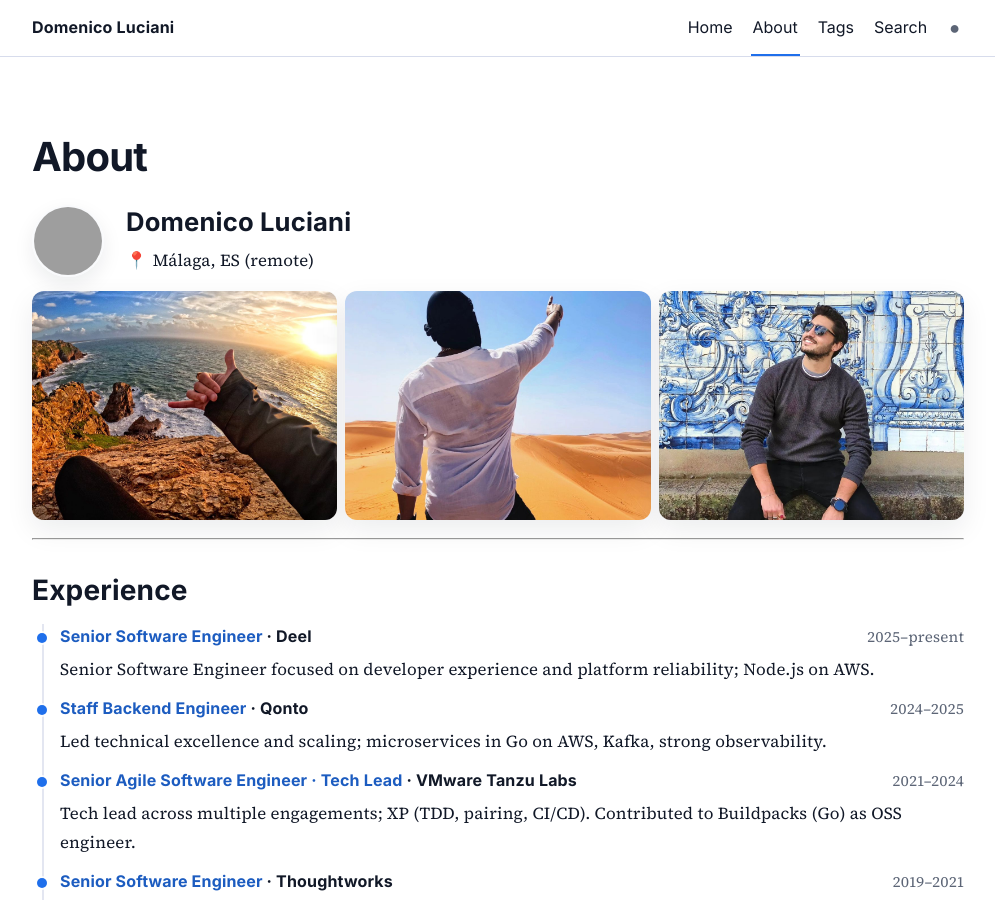
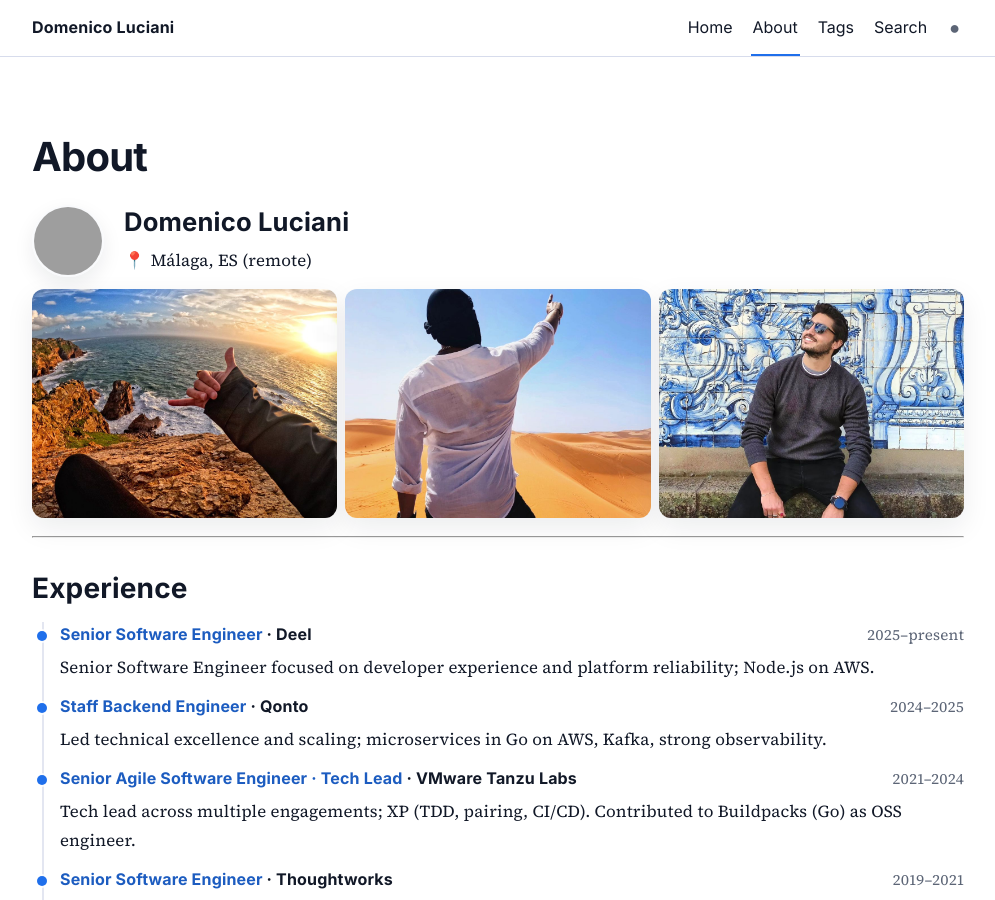
Before and after one commit to dlion/dryrun, a Jekyll site: the page built from about.md, in a window 1280 px wide and 900 px high. Shown: the whole window, without its empty margins (142-1137 px from the left). Built offline with Jekyll 4.4.1, drawn with Linux system fonts in a browser that asks for light colours; grey boxes are pictures that could not be loaded.

Commit message:
name and location next to the pic

```diff
--- a/assets/css/about.css
+++ b/assets/css/about.css
@@ -2,9 +2,9 @@
 
 .about-hero {
   display: grid;
-  grid-template-columns: minmax(0, 1fr);
-  gap: 14px;
-  align-items: start;
+  grid-template-columns: 80px 1fr; /* avatar + text side-by-side by default */
+  gap: 12px;
+  align-items: center;
   margin-bottom: 18px;
 }
 .about-avatar {
@@ -16,7 +16,10 @@
   border: 2px solid color-mix(in srgb, var(--bg) 85%, var(--border) 15%);
   box-shadow: 0 8px 20px rgba(15,23,42,0.08);
 }
-.about-intro { display: grid; grid-template-columns: auto; gap: 8px; }
+.about-intro { display: grid; grid-template-columns: auto; gap: 8px; min-width: 0; align-self: center; }
+.about-avatar { grid-column: 1; grid-row: 1; }
+.about-intro  { grid-column: 2; grid-row: 1; }
+.about-photos { grid-column: 1 / -1; grid-row: 2; }
 .about-name { margin: 0; font-size: clamp(1.2rem, 3vw, 1.6rem); }
 .about-tagline { margin: 0; color: var(--muted); }
 .about-meta { display: flex; flex-wrap: wrap; gap: 10px 14px; margin: 0; padding: 0; list-style: none; }
@@ -34,9 +37,7 @@
   object-fit: cover;            /* crop taller images to match */
 }
 
-@media (min-width: 560px) {
-  .about-photos { grid-template-columns: repeat(2, minmax(0,1fr)); }
-}
+@media (min-width: 560px) { .about-photos { grid-template-columns: repeat(2, minmax(0,1fr)); } }
 @media (min-width: 860px) {
   .about-photos { grid-template-columns: repeat(3, minmax(0,1fr)); }
 }
@@ -57,9 +58,7 @@
 /* Collapsed older roles */
 /* (Removed collapse + residences timeline per request) */
 
-@media (min-width: 720px) {
-  .about-hero { grid-template-columns: 80px 1fr; align-items: center; }
-}
+/* no additional reposition needed; grid already two-column by default */
 
 /* World map */
 .world-map { margin: 16px 0; }
```
